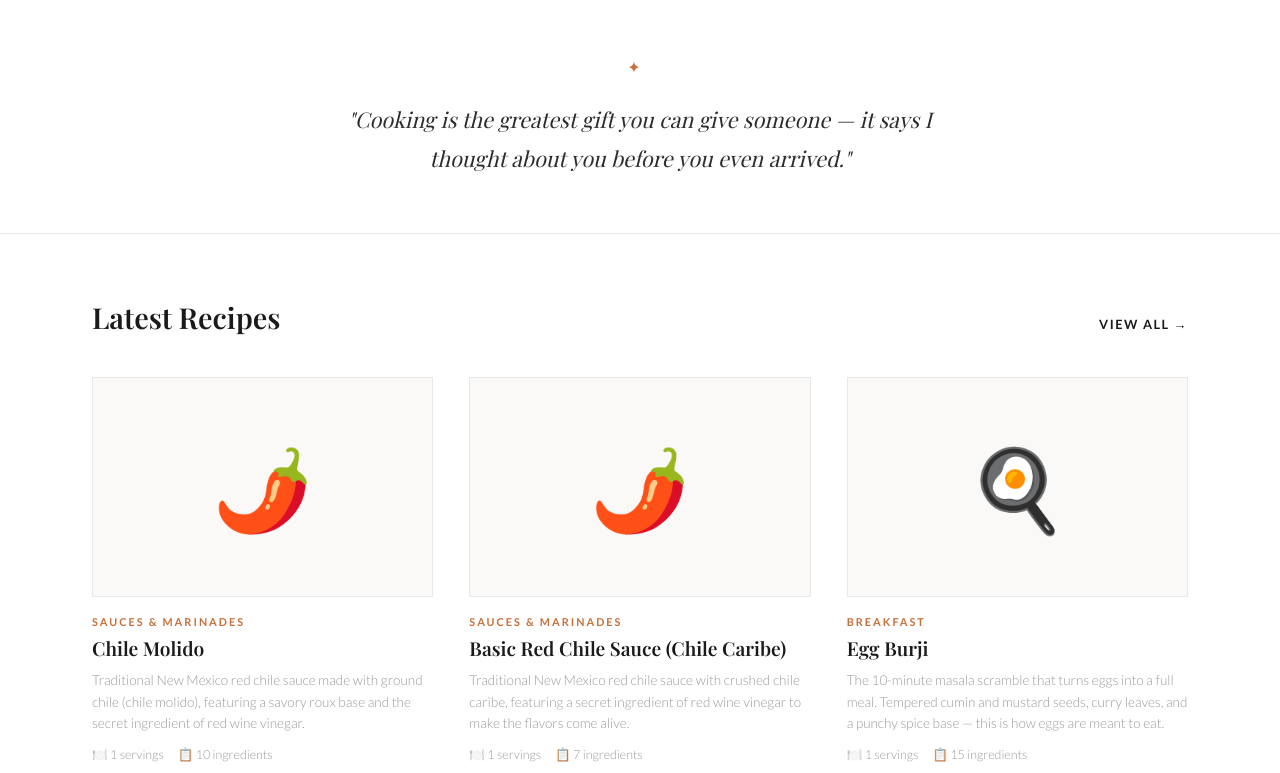
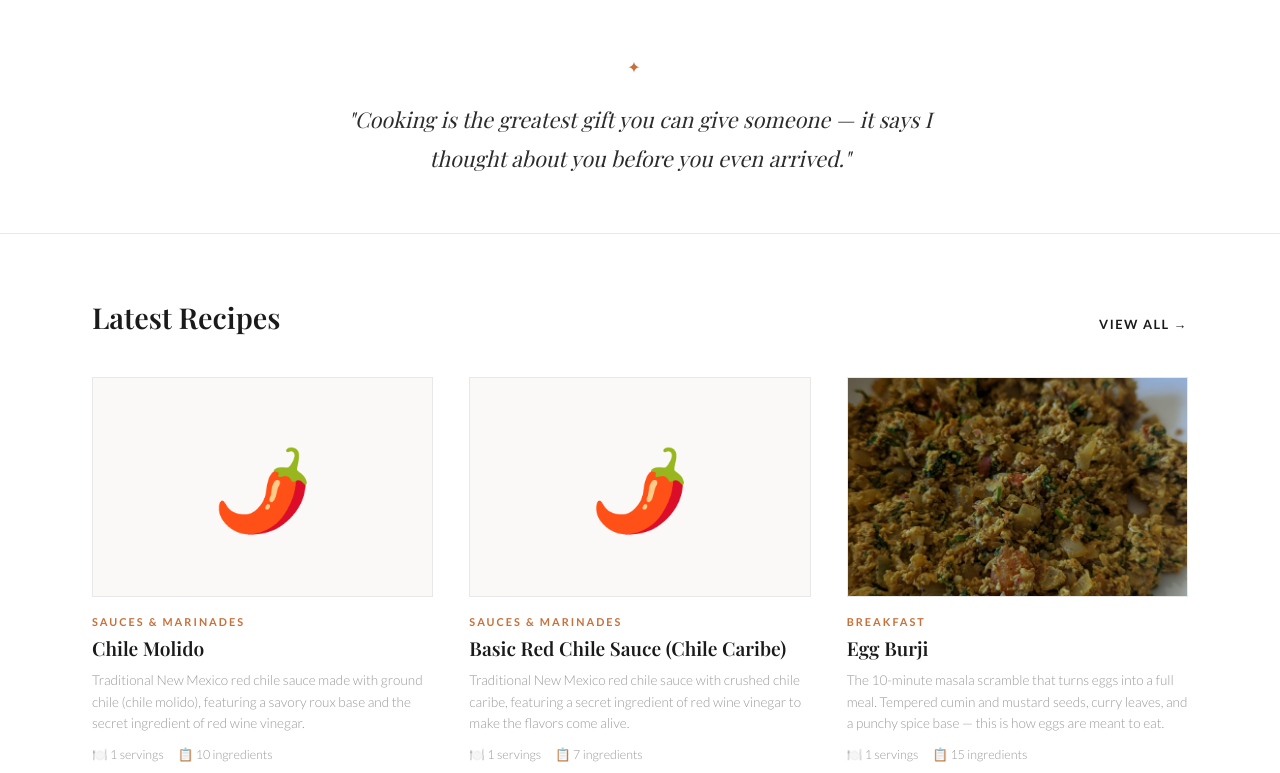
Before and after one commit to churchillpatel-eng/Churchscookout, a Next.js app in the folder web/: page / in a window 1280 px wide. Shown: the part 505-1278 px from the top of the page. Built offline with nearby package versions, Linux system fonts and the light colour scheme; a web font is replaced by a local one.

Commit message:
Add optimized hero photo to Egg Burji recipe

```diff
--- a/web/src/data/recipes/egg-burji.ts
+++ b/web/src/data/recipes/egg-burji.ts
@@ -4,6 +4,7 @@ const recipe: Recipe = {
   id: 5,
   slug: "egg-burji",
   dietary: "vegetarian",
+  image: "/egg-burji.jpg",
   title: "Egg Burji",
   description:
     "The 10-minute masala scramble that turns eggs into a full meal. Tempered cumin and mustard seeds, curry leaves, and a punchy spice base — this is how eggs are meant to eat.",
```
Also changed, not shown: web/public/egg-burji.jpg (added), 1 other file (tests, documents, lock files or other folders).
